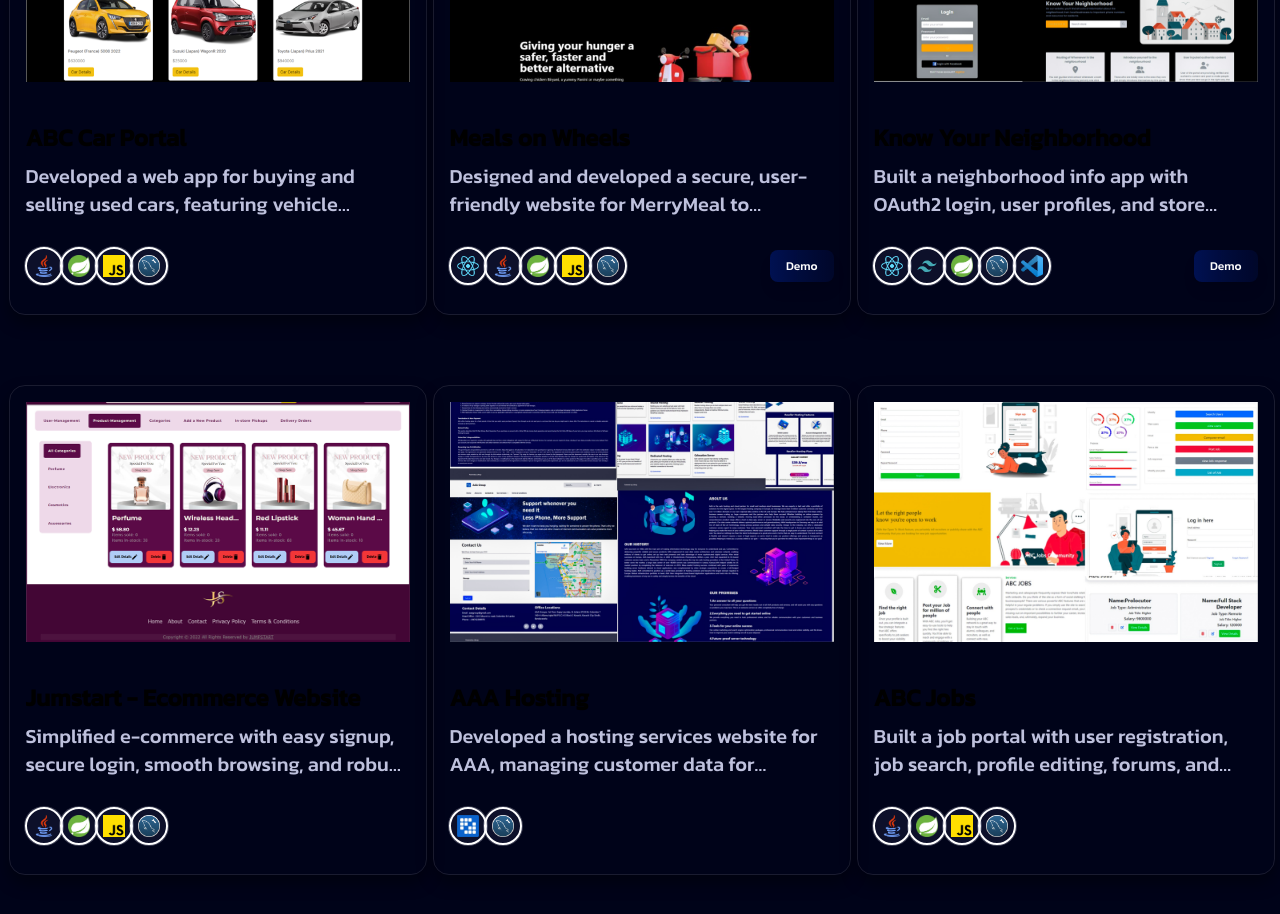
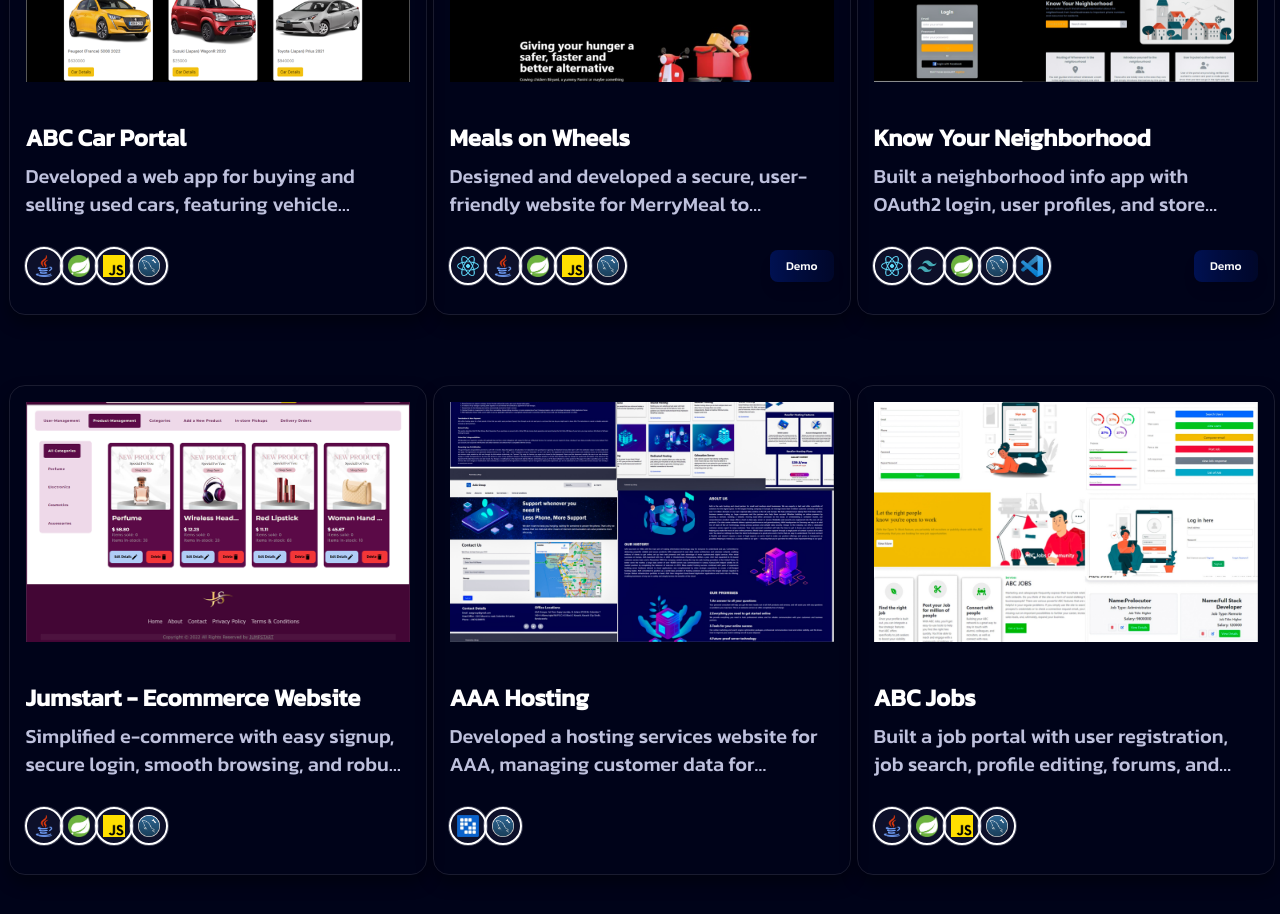
Before and after one commit to Chathu-Jayarathna/Chathu-New-Portfolio, a React (Create React App) app: page / in a window 1280 px wide. Shown: the part 4320-5234 px from the top of the page. Built offline with nearby package versions, Linux system fonts and the light colour scheme.

Commit message:
changed title color

```diff
--- a/src/Pages/RecentProjects.js
+++ b/src/Pages/RecentProjects.js
@@ -89,7 +89,7 @@ const RecentProjects = () => {
                   />
                 </div>
 
-                <h1 className="font-bold lg:text-2xl md:text-xl text-base line-clamp-1">
+                <h1 className="font-bold lg:text-2xl md:text-xl text-base line-clamp-1 text-white">
                   {item.title}
                 </h1>
 
```
